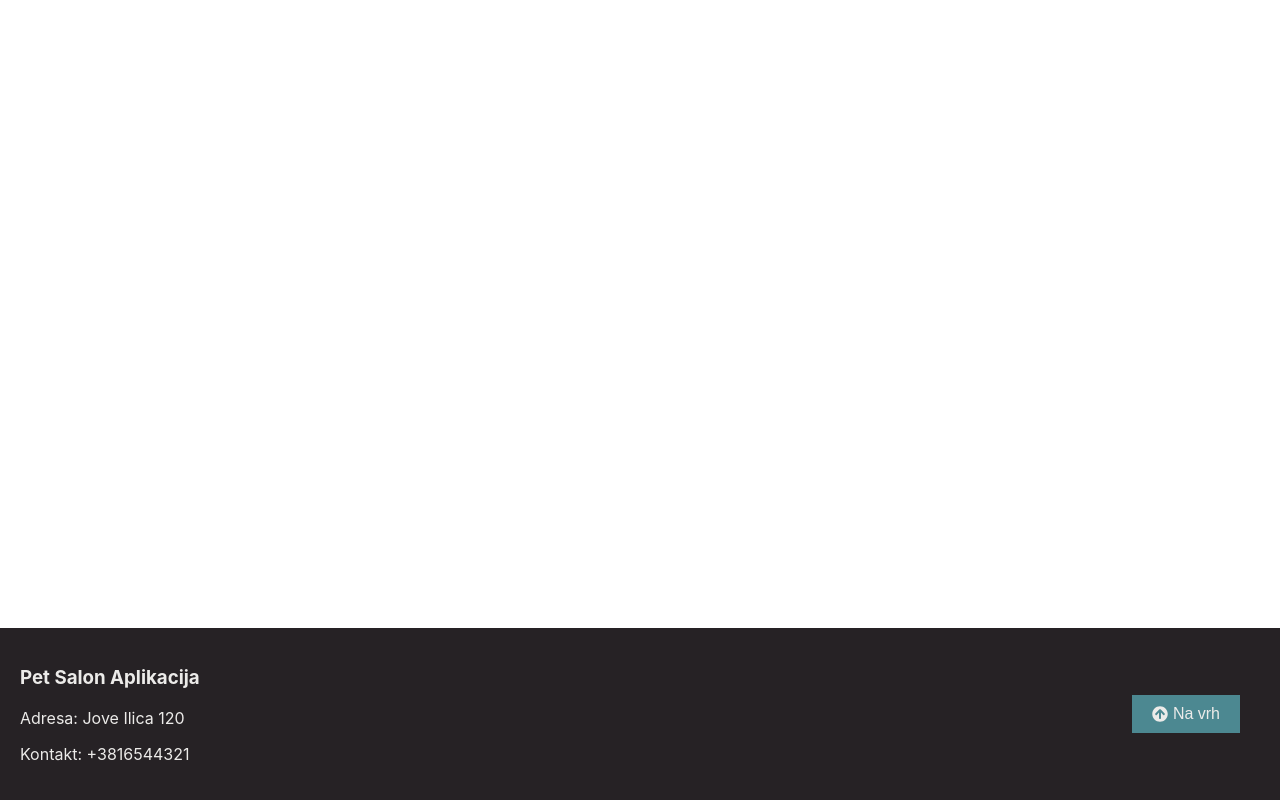
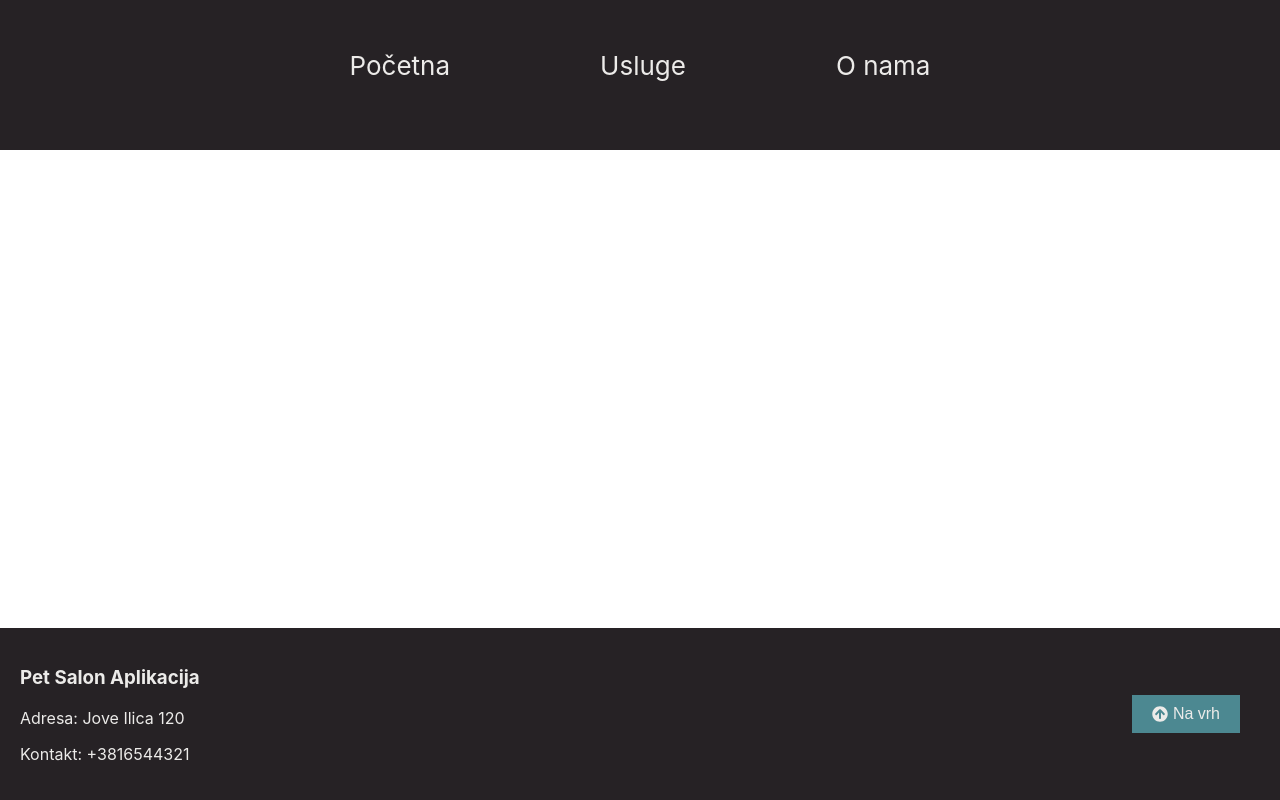
Before and after one commit to elab-development/internet-tehnologije-projekat-petsalon_app_2021_1067, a React (Create React App) app in the folder pet-salon-frontend/: page /usluge in a window 1280 px wide. Built offline with nearby package versions, Linux system fonts and the light colour scheme.

Commit message:
Isto i navbar sa linkovima na stranice i njegov css

```diff
--- a/pet-salon-frontend/src/App.js
+++ b/pet-salon-frontend/src/App.js
@@ -1,9 +1,16 @@
+import { BrowserRouter } from 'react-router-dom';
 import './App.css';
 import Footer from './komponente/Footer';
+import Navbar from './komponente/Navbar';
 
 function App() {
   return (
     <div className="App">
+
+      <BrowserRouter>
+      <Navbar/>
+
+      </BrowserRouter>
       <Footer/>
     </div>
   );
--- /dev/null
+++ b/pet-salon-frontend/src/komponente/Navbar.css
@@ -0,0 +1,36 @@
+.navbar {
+    background-color: #262225;
+    padding: 20px;
+    height: 80px;
+    padding-top: 50px;
+}
+
+.nav-links {
+    list-style: none;
+    padding: 0;
+    margin: 0;
+    display: flex;
+    justify-content: center;
+    gap: 100px;
+}
+
+.nav-links li {
+    margin: 0 10px;
+}
+
+.nav-links li a {
+    color: #ECEBE9;
+    text-decoration: none;
+    padding: 10px 15px;
+    border-radius: 5px;
+    font-size: 26px;
+    transition: background-color 0.3s ease;
+}
+
+.nav-links li a:hover {
+    background-color: #4C8891;
+}
+
+.nav-links li a.active {
+    background-color: #4C8891;
+}
--- /dev/null
+++ b/pet-salon-frontend/src/komponente/Navbar.jsx
@@ -0,0 +1,23 @@
+import React from 'react';
+import { Link } from 'react-router-dom';
+import './Navbar.css';
+
+const Navbar = () => {
+    return (
+        <nav className="navbar">
+            <ul className="nav-links">
+                <li>
+                    <Link to="/">Početna</Link>
+                </li>
+                <li>
+                    <Link to="/usluge">Usluge</Link>
+                </li>
+                <li>
+                    <Link to="/o-nama">O nama</Link>
+                </li>
+            </ul>
+        </nav>
+    );
+};
+
+export default Navbar;
```
